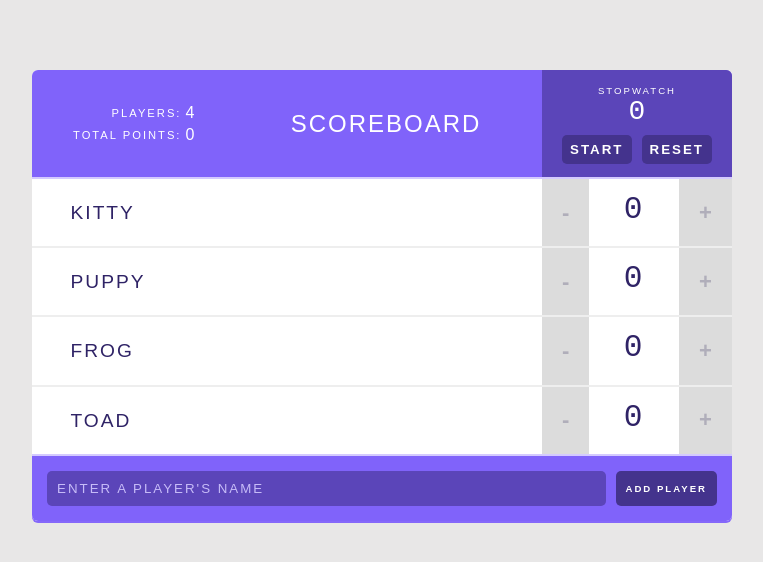
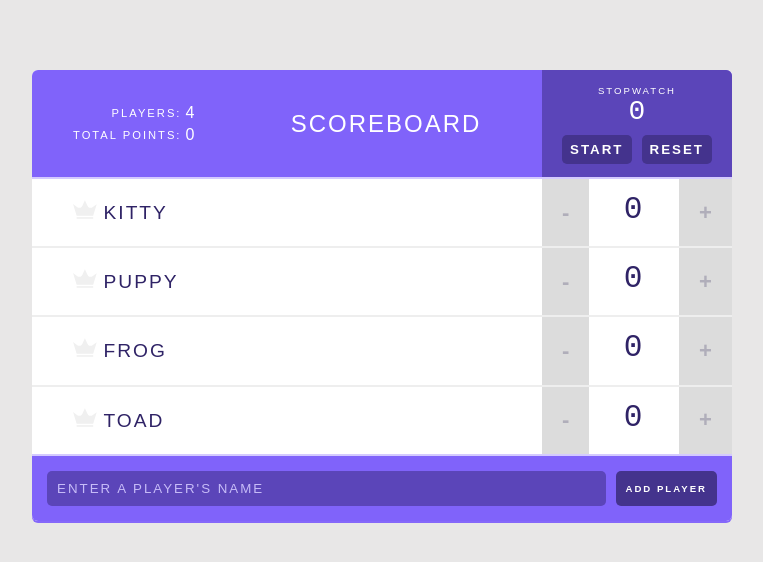
Before and after one commit to EEymann/scoreboard, a React (Create React App) app: page / in a window 1280 px wide. Shown: the top 562 px of the page, without its empty margins (258-1021 px from the left). Built offline with nearby package versions, Linux system fonts and the light colour scheme.

Commit message:
add a gold crown to the player with the highest score.

```diff
--- a/src/components/App.js
+++ b/src/components/App.js
@@ -2,6 +2,7 @@
 import Header from './Header';
 import Player from './Player' //Also brings in counter
 import AddPlayerForm from './AddPlayerForm';
+import { render } from 'react-dom';
 
 class App extends Component {
   state = {
@@ -76,8 +77,19 @@
     });
   }
 
+  getHighScore = () => {
+    const scores = this.state.players.map( p => p.score );
+    const highScore = Math.max(...scores);
+    if (highScore) {
+      return highScore;
+    }
+    return null;
+  }
+
+
   render() {
-    console.log(this.state.players);
+    const highScore = this.getHighScore();
+
     return (
       <div className="scoreboard">
         <Header
@@ -94,6 +106,7 @@
             index={index}
             changeScore={this.handleScoreChange}
             removePlayer={this.handleRemovePlayer}
+            isHighScore={highScore === player.score} //Is a player's 'score' prop equal to the high score?
           />
         )}
 
@@ -103,4 +116,6 @@
   }
 }
 
+
+
 export default App;
--- /dev/null
+++ b/src/components/Icon.js
@@ -0,0 +1,15 @@
+import React from 'react';
+import PropTypes from 'prop-types';
+
+const Icon = (props) => (
+  <svg viewBox="0 0 44 35" className={ props.isHighScore ? 'is-high-score' : null }>
+  <path d="M26.7616 10.6207L21.8192 0L16.9973 10.5603C15.3699 14.1207 10.9096 15.2672 7.77534 12.9741L0 7.24138L6.56986 28.8448H37.0685L43.5781 7.72414L35.7425 13.0948C32.6685 15.2672 28.3288 14.0603 26.7616 10.6207Z" transform="translate(0 0.301727)"/>
+  <rect width="30.4986" height="3.07759" transform="translate(6.56987 31.5603)"/>
+</svg>
+);
+
+Icon.propTypes = {
+  isHighScore: PropTypes.bool
+}
+
+export default Icon;
--- a/src/components/Player.js
+++ b/src/components/Player.js
@@ -1,6 +1,7 @@
 import React, { PureComponent } from 'react';
-import PropTypes from 'prop-types';
+import PropTypes from "prop-types";
 import Counter from './Counter';
+import Icon from './Icon';
 
 
 //PureComponent is a more performant version of component
@@ -20,7 +21,8 @@
     name: PropTypes.string.isRequired,
     score: PropTypes.number.isRequired,
     id: PropTypes.number,
-    index: PropTypes.number
+    index: PropTypes.number,
+    isHighScore: PropTypes.bool
   };
 
   render() { //In classes, in classes props are not accessed through a props parameter, like they are in functions. To destructur from this.props, you use a variable assignment.
@@ -37,6 +39,8 @@
       <div className="player">
         <span className="player-name">
           <button className="remove-player" onClick={() => removePlayer(id)}>✖</button>
+
+          <Icon isHighScore={this.props.isHighScore} />
           { name }
         </span>
 
```
